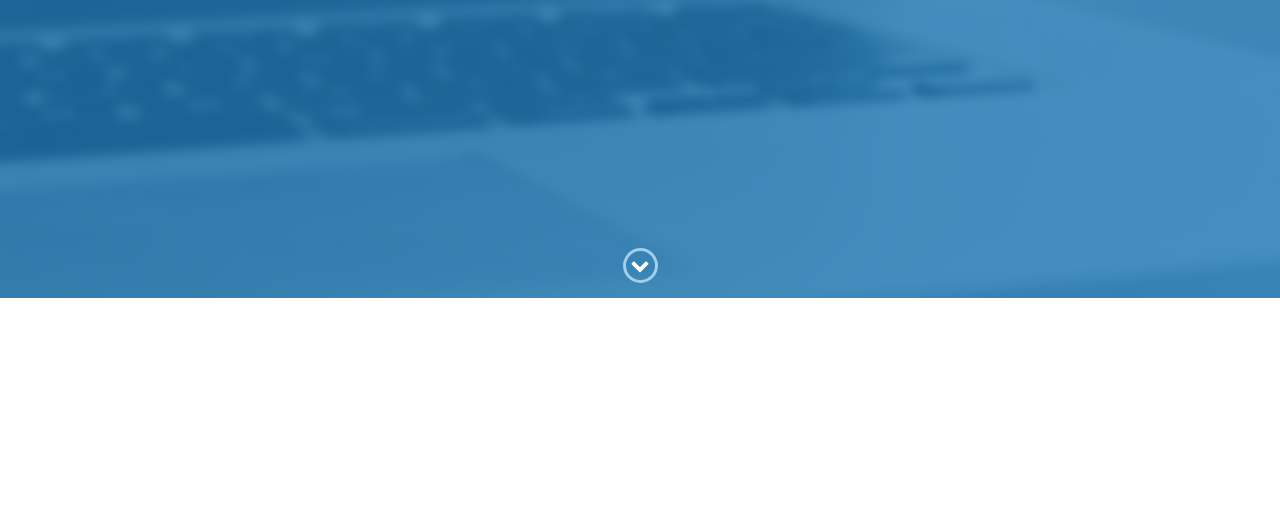
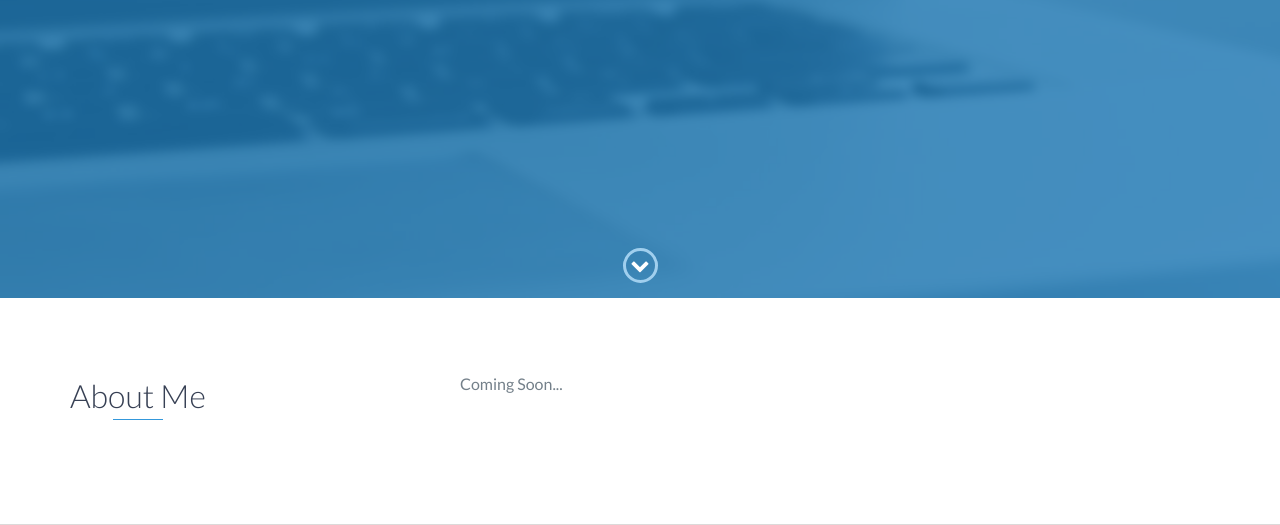
Before and after one commit to Turing551/Turing551.github.io, a website: page index.html in a window 1280 px wide. Shown: the part 502-1027 px from the top of the page. Before the commit the page ends 800 px from the top, so only its background shows below. Drawn offline with Linux system fonts and the light colour scheme.

Commit message:
Added About Section 1.0.4

```diff
--- a/index.html
+++ b/index.html
@@ -1,6 +1,6 @@
 <!--
     Title: Ashok Portfolio
-    Version: 1.0.3
+    Version: 1.0.4
     Last Change: 05/06/2019
     Author: Ashok Knv
     Repo: https://github.com/Turing551/Turing551.github.io
@@ -73,5 +73,21 @@
                     <!-- End #lead-down -->
                 </div>
                 <!-- End #lead -->
+
+                <div id="about">
+                        <div class="container">
+                            <div class="row">
+                                <div class="col-md-4">
+                                    <h2 class="heading">About Me</h2>
+                                </div>
+                                <div class="col-md-8">
+                                    <p>
+                                        Coming Soon...
+                                    </p>
+                                </div>
+                            </div>
+                        </div>
+                    </div>
+                    <!-- End #about -->
 </body>
 </html>
```
